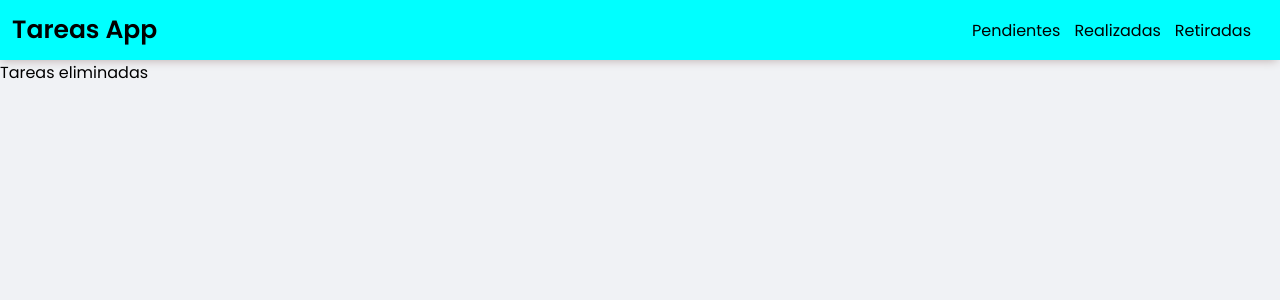
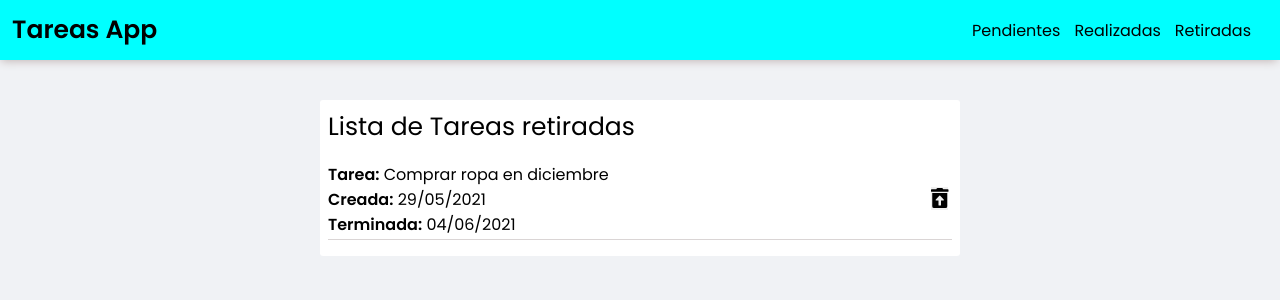
Before and after one commit to BricMichael/to-do-react, a React (Create React App) app in the folder client/: page /tareas-retiradas in a window 1280 px wide. Shown: the top 300 px of the page. Built offline with nearby package versions, Linux system fonts and the light colour scheme.

Commit message:
#7.  Estilos componente, tareas eliminadas.

```diff
--- a/client/src/components/tasksDeleted/TasksDeleted.js
+++ b/client/src/components/tasksDeleted/TasksDeleted.js
@@ -2,8 +2,22 @@ import style from './tasksDeleted.module.css';
 
 const TasksDeleted = () => {
     return (
-        <div>
-            <p>Tareas eliminadas</p>
+        <div className={style.contentTasksDeleted} >
+            <p className={style.contentTasksDeleted_title}>Lista de Tareas retiradas</p>
+
+            <div className={style.contentDescription_button}>
+                <div className={style.contentDescription}>
+                    <p className={style.contentDescription_task}><strong>Tarea:</strong>&nbsp;Comprar ropa en diciembre</p>
+
+                    <p className={style.contentDescription_created}><strong>Creada:</strong> 29/05/2021</p>
+                    <p className={style.contentDescription_deleted}><strong>Terminada:</strong> 04/06/2021</p>
+                </div>
+                <div className={style.content_button}>
+                    <button className={style.content_button_undoTask} type='button'>
+                        <i className="fas fa-trash-restore-alt"></i>
+                    </button>
+                </div>
+            </div>
         </div>
     )
 }
--- a/client/src/components/tasksDeleted/tasksDeleted.module.css
+++ b/client/src/components/tasksDeleted/tasksDeleted.module.css
@@ -0,0 +1,33 @@
+.contentTasksDeleted {
+    background: #fff;
+    width: 50%;
+    margin: auto;
+    padding: 8px;
+    margin-top: 2.5rem;
+    border-radius: 3px;
+}
+.contentTasksDeleted_title {
+    font-size: 25px;
+}
+.contentDescription_button {
+    margin-top: 1rem;
+    margin-bottom: 0.5rem ;
+    display: flex;
+    justify-content: space-between;
+    align-items: center;
+    padding-bottom: 2px;
+    border-bottom: 1px solid rgb(218, 213, 213);
+}
+.contentDescription {
+    width: 90%;
+}
+.contentDescription_task {
+    word-wrap: break-word;
+}
+
+.content_button_undoTask {
+    font-size: 20px;
+    border: none;
+    margin-right: 4px;
+    cursor: pointer;
+}
```
